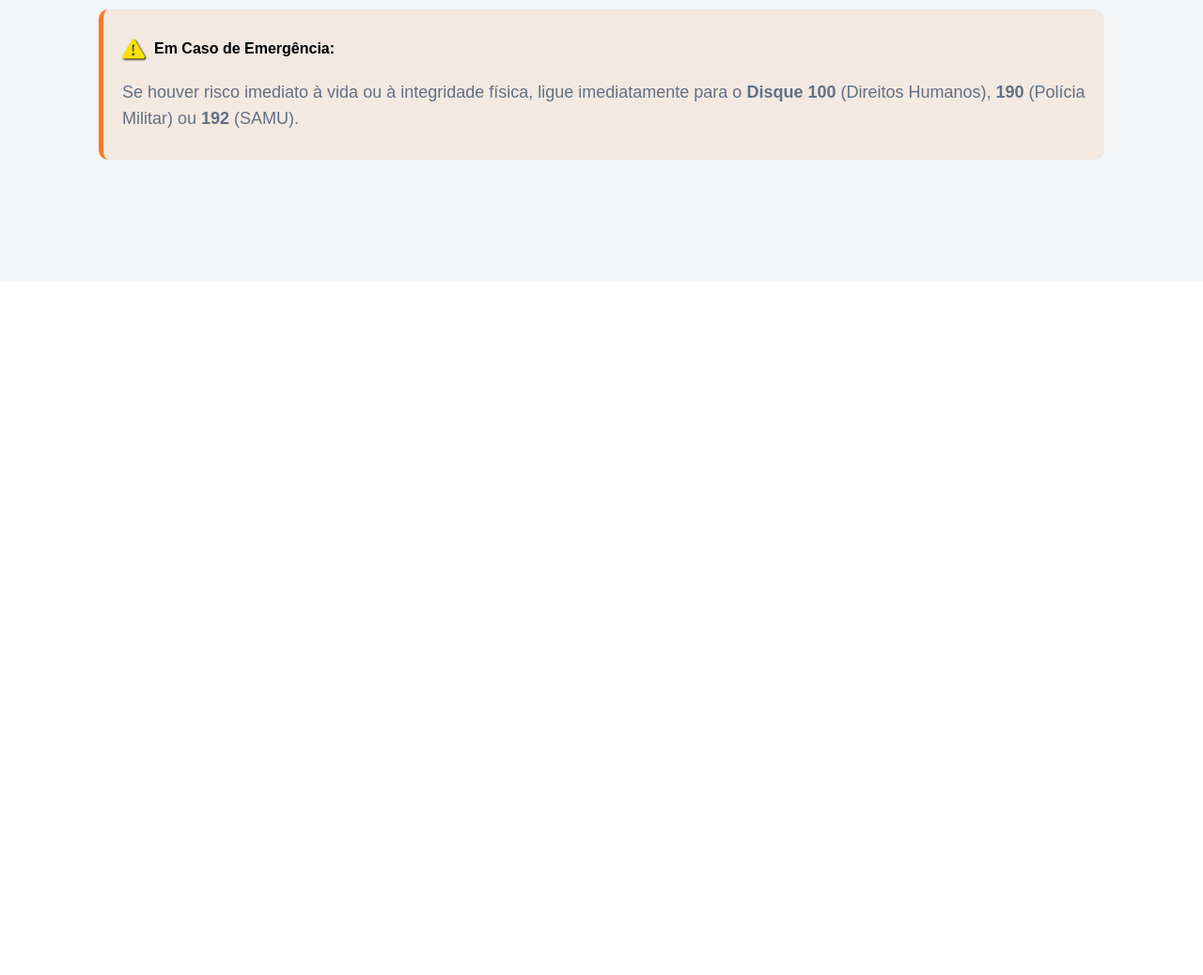
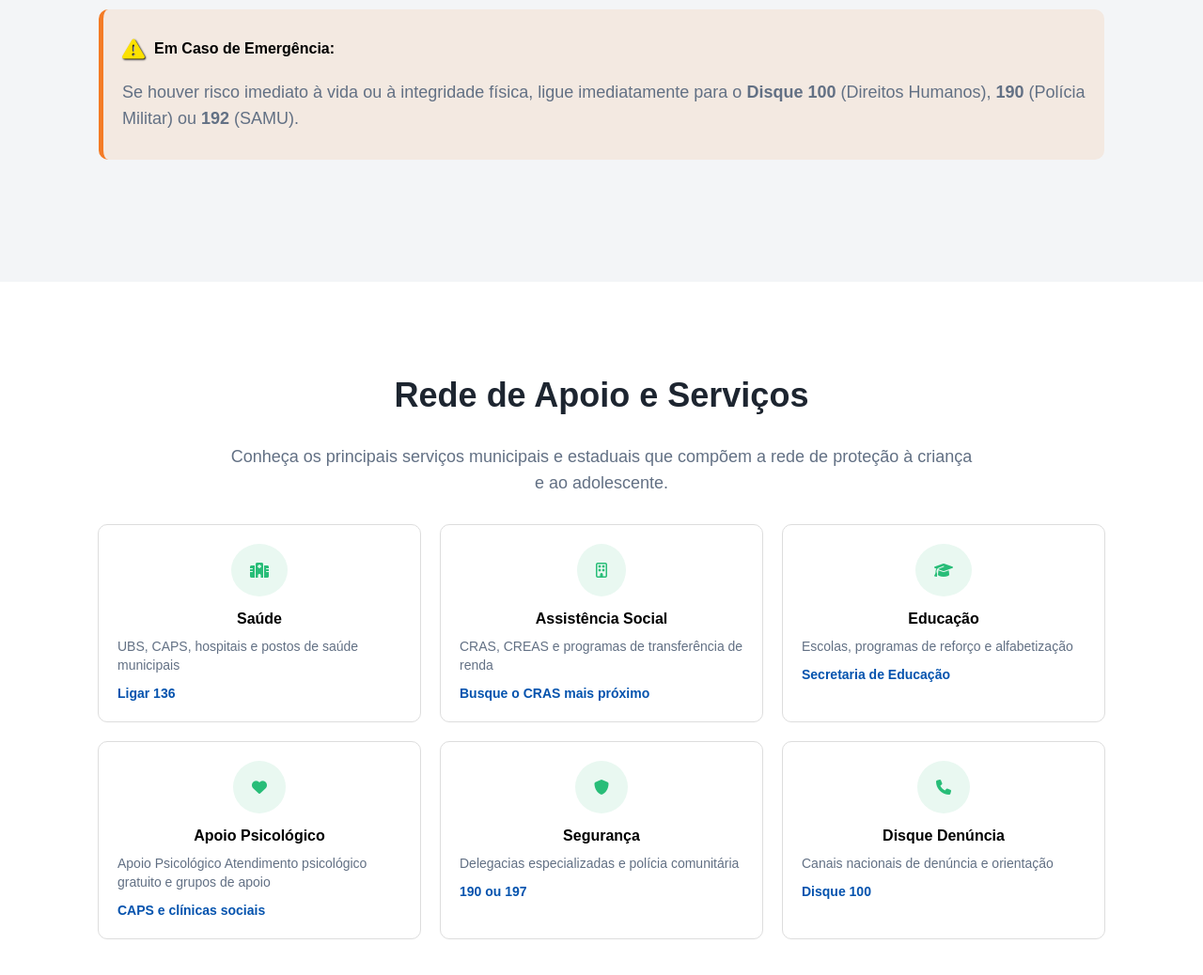
Before and after one commit to gabrielcostadejesus54/conselho-tutelar, a plain HTML site: page index.html in a window 1280 px wide. Shown: the part 1723-2761 px from the top of the page at 94% size. Before the commit the page ends 2023 px from the top, so only its background shows below. Drawn offline with Linux system fonts and the light colour scheme.

Commit message:
feat: seção rede de apoio finalizado

```diff
--- a/css/style.css
+++ b/css/style.css
@@ -215,3 +215,51 @@ header .card p{
 .quando-emergencia p{
     margin-top: 20px;
 }
+
+/* redes de apoio */
+.apoio{
+    padding: 100px 2%;
+}
+
+.apoio .container > p{
+    max-width: 800px;
+    margin: 30px auto;
+    text-align: center;
+}
+
+.cards-apoio{
+    display: flex;
+    flex-wrap: wrap;
+    justify-content: center;
+    gap: 20px;
+}
+
+.card-apoio{
+    max-width: 344px;
+    width: 100%;
+    background-color: white;
+    padding: 20px;
+    border-radius: 10px;
+    border: 1px solid #ddd;
+    text-align: center;
+    transition: box-shadow 0.3s;
+    cursor: pointer;
+}
+
+.card-apoio i{
+    margin-bottom: 15px;
+    padding: 20px;
+    border-radius: 50%;
+    background-color: #E9F8F1;
+    color: #28BD78;
+}
+
+.card-apoio p{
+    text-align: left;
+    margin-top: 10px;
+}
+
+.card-apoio .destaque{
+    color: #0453AE;
+    font-weight: bold;
+}
--- a/index.html
+++ b/index.html
@@ -106,5 +106,50 @@
                 </div>
             </div>
         </section>
+        <section class="apoio">
+            <div class="container">
+                <h2>Rede de Apoio e Serviços</h2>
+                <p>Conheça os principais serviços municipais e estaduais que compõem a rede de proteção à criança e ao adolescente.</p>
+                <div class="cards-apoio">
+                    <div class="card-apoio">
+                        <i class="fa-solid fa-hospital"></i>
+                        <h4>Saúde</h4>
+                        <p class="small">UBS, CAPS, hospitais e postos de saúde municipais</p>
+                        <p class="destaque small">Ligar 136</p>
+                    </div>
+                    <div class="card-apoio">
+                        <i class="fa-regular fa-building"></i>
+                        <h4>Assistência Social</h4>
+                        <p class="small">CRAS, CREAS e programas de transferência de renda</p>
+                        <p class="destaque small">Busque o CRAS mais próximo</p>
+                    </div>
+                    <div class="card-apoio">
+                        <i class="fa-solid fa-graduation-cap"></i>
+                        <h4>Educação</h4>
+                        <p class="small">Escolas, programas de reforço e alfabetização</p>
+                        <p class="destaque small">Secretaria de Educação</p>
+                    </div>
+                    <div class="card-apoio">
+                        <i class="fa-solid fa-heart"></i>
+                        <h4>Apoio Psicológico</h4>
+                        <p class="small">Apoio Psicológico Atendimento psicológico gratuito e grupos de apoio</p>
+                        <p class="destaque small">CAPS e clínicas sociais</p>
+                    </div>
+                    <div class="card-apoio">
+                        <i class="fa-solid fa-shield"></i>
+                        <h4>Segurança</h4>
+                        <p class="small">Delegacias especializadas e polícia comunitária</p>
+                        <p class="destaque small">190 ou 197</p>
+                    </div>
+                    <div class="card-apoio">
+                       <i class="fa-solid fa-phone"></i>
+                        <h4>Disque Denúncia</h4>
+                        <p class="small">Canais nacionais de denúncia e orientação</p>
+                        <p class="destaque small">Disque 100</p>
+                    </div>
+
+                </div>
+            </div>
+        </section>
     </body>
 </html>
```
